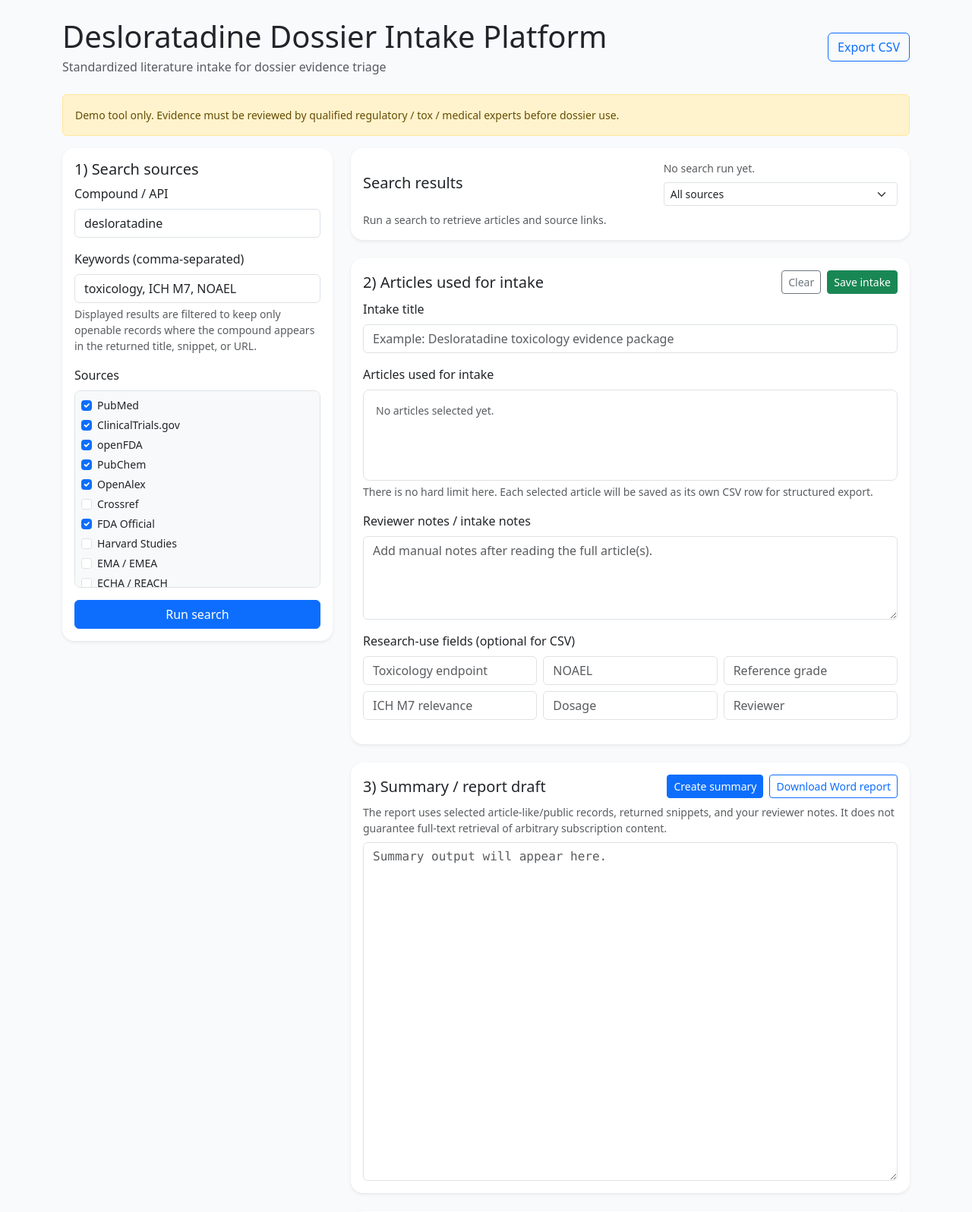
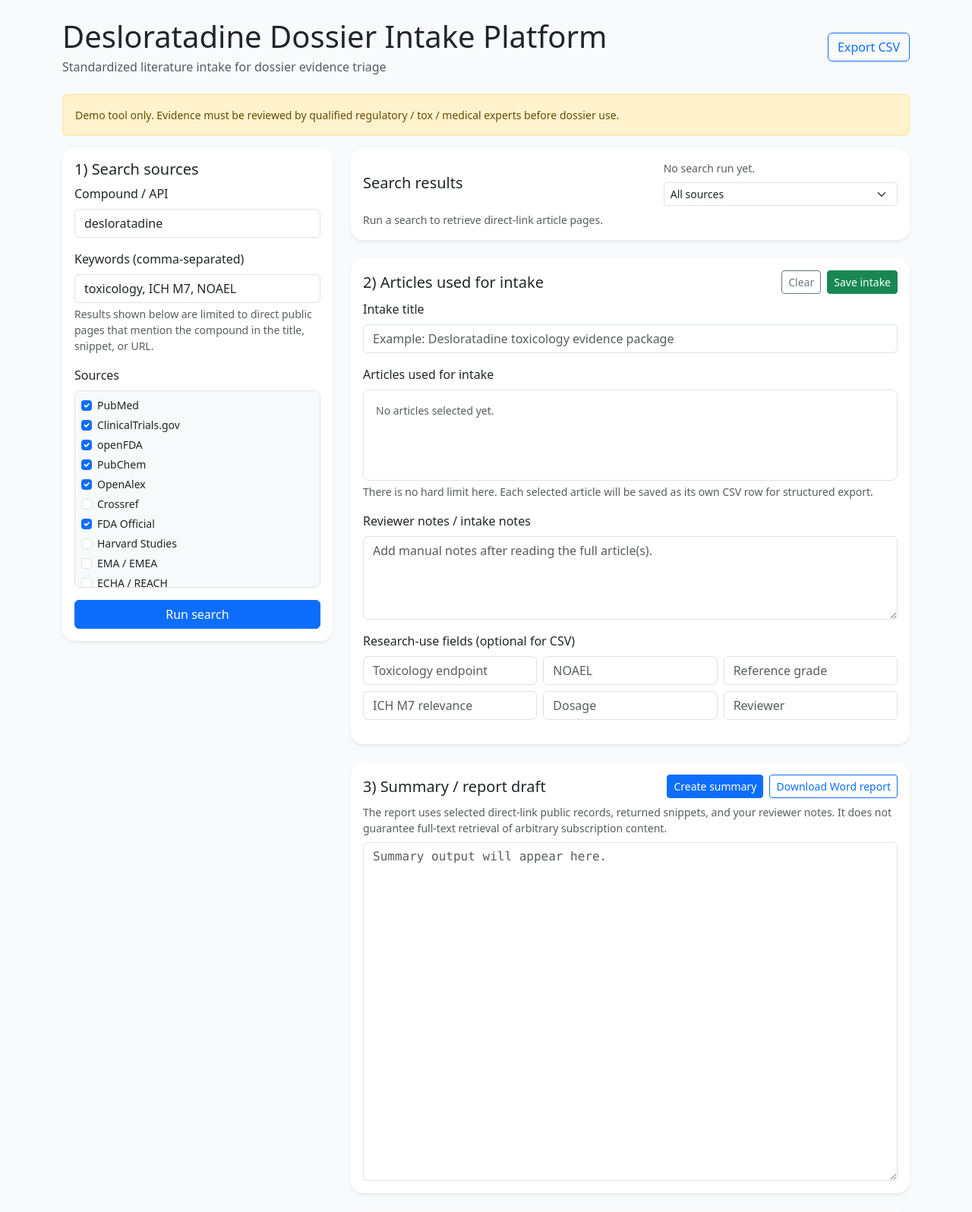
Before and after one commit to ArwenBorowiak/Hackathon, a FastAPI app: page / in a window 1280 px wide. Shown: the top 1596 px of the page at 76% size. Run offline with FastAPI, Linux system fonts and the light colour scheme; some libraries are stand-ins or nearby versions.

Commit message:
Update index.html

```diff
--- a/app/templates/index.html
+++ b/app/templates/index.html
@@ -34,7 +34,9 @@
                 <div class="col-12">
                   <label class="form-label">Keywords (comma-separated)</label>
                   <input class="form-control" id="keywords" value="toxicology, ICH M7, NOAEL">
-                  <div class="form-text">Displayed results are filtered to keep only openable records where the compound appears in the returned title, snippet, or URL.</div>
+                  <div class="form-text">
+                    Results shown below are limited to direct public pages that mention the compound in the title, snippet, or URL.
+                  </div>
                 </div>
                 <div class="col-12">
                   <label class="form-label">Sources</label>
@@ -58,10 +60,12 @@
                   <select id="result-source-filter" class="form-select form-select-sm result-filter-select">
                     <option value="all">All sources</option>
                   </select>
-                  <button class="btn btn-outline-primary btn-sm" id="load-more-btn" type="button" style="display:none;">Load more</button>
+                  <button class="btn btn-outline-primary btn-sm" id="load-more-btn" type="button" style="display:none;">
+                    Load more
+                  </button>
                 </div>
               </div>
-              <div id="results" class="small text-muted">Run a search to retrieve articles and source links.</div>
+              <div id="results" class="small text-muted">Run a search to retrieve direct-link article pages.</div>
             </div>
           </div>
 
@@ -82,8 +86,12 @@
 
               <div class="mb-3">
                 <label class="form-label">Articles used for intake</label>
-                <div id="selected-articles" class="border rounded-3 p-3 selection-box small text-muted">No articles selected yet.</div>
-                <div class="form-text">There is no hard limit here. Each selected article will be saved as its own CSV row for structured export.</div>
+                <div id="selected-articles" class="border rounded-3 p-3 selection-box small text-muted">
+                  No articles selected yet.
+                </div>
+                <div class="form-text">
+                  There is no hard limit here. Each selected article will be saved as its own CSV row for structured export.
+                </div>
               </div>
 
               <div class="mb-3">
@@ -114,7 +122,9 @@
                   <button class="btn btn-outline-primary btn-sm" id="download-word-btn" type="button">Download Word report</button>
                 </div>
               </div>
-              <div class="small text-muted mb-2">The report uses selected article-like/public records, returned snippets, and your reviewer notes. It does not guarantee full-text retrieval of arbitrary subscription content.</div>
+              <div class="small text-muted mb-2">
+                The report uses selected direct-link public records, returned snippets, and your reviewer notes. It does not guarantee full-text retrieval of arbitrary subscription content.
+              </div>
               <textarea class="form-control summary-box" id="summary-output" rows="18" placeholder="Summary output will appear here."></textarea>
             </div>
           </div>
```
